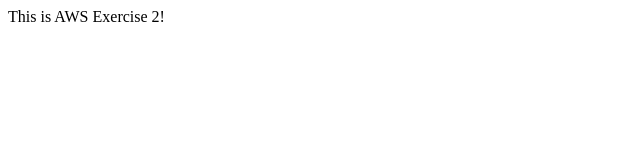
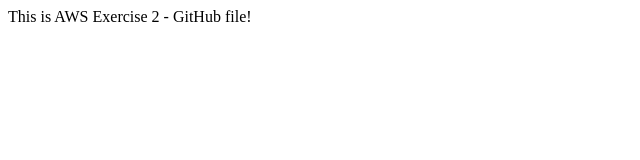
Before and after one commit to abhilashhm/awsexercise, a plain HTML site: page index.html in a window 1280 px wide. Shown: the whole page, without its empty margins (0-640 px from the left). Drawn offline with Linux system fonts and the light colour scheme.

Commit message:
Updated content

```diff
--- a/index.html
+++ b/index.html
@@ -1,5 +1,5 @@
 <html>
 <body>
-This is AWS Exercise 2!
+This is AWS Exercise 2 - GitHub file!
 </body>
 </html>
```
